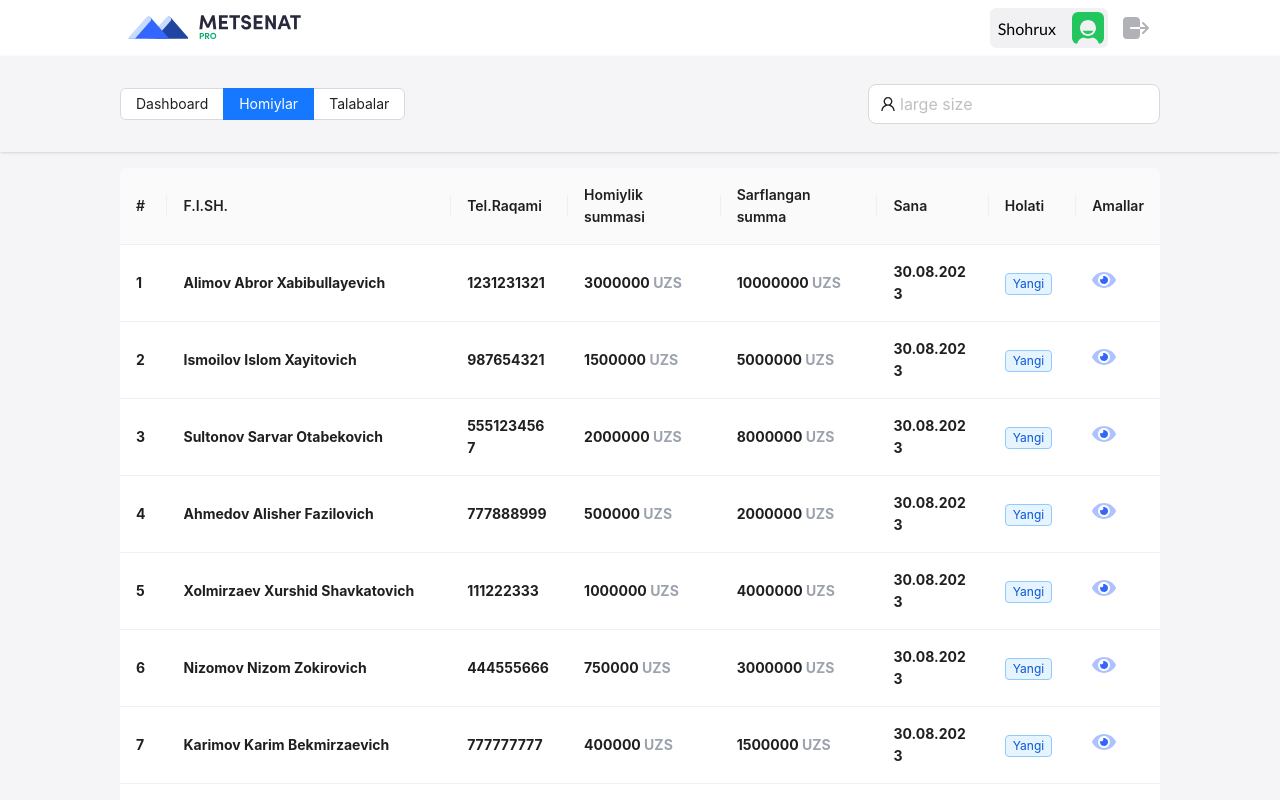
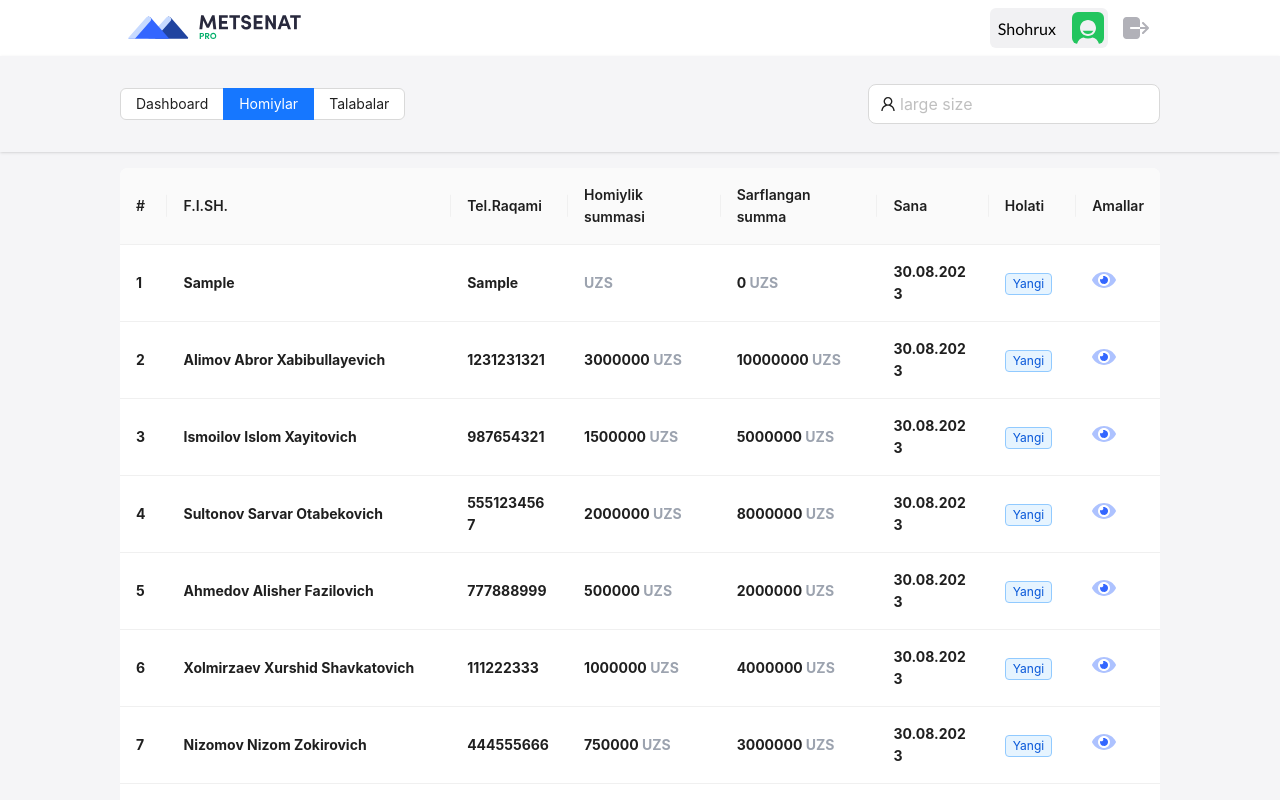
Before and after one commit to Alpen-Gold/metsenat-clud-admin, a React (Create React App) app: page / in a window 1280 px wide. Both pictures are taken after typing "Sample", "Sample" into the empty fields and a click on the button "Submit". Shown: the top 800 px of the page. Built offline with nearby package versions, Linux system fonts and the light colour scheme.

Commit message:
edit project

```diff
--- a/src/pages/sponsors.js
+++ b/src/pages/sponsors.js
@@ -25,7 +25,9 @@ export const Sponsors = () => {
         title: "#",
         dataIndex: "id",
         key: "id",
-        render: (value, row) => <span className={"font-bold"}>{value}</span>,
+        render: (value, row, index) => (
+          <span className={"font-bold"}>{index + 1}</span>
+        ),
       },
       {
         title: "F.I.SH.",
--- a/src/pages/students.js
+++ b/src/pages/students.js
@@ -19,7 +19,9 @@ export const Students = () => {
       title: "#",
       dataIndex: "id",
       key: "id",
-      render: (value, row) => <span className={"font-bold"}>{value}</span>,
+      render: (value, row, index) => (
+        <span className={"font-bold"}>{index + 1}</span>
+      ),
     },
     {
       title: "F.I.SH.",
--- a/src/store/slices/sponsors.js
+++ b/src/store/slices/sponsors.js
@@ -46,7 +46,6 @@ const sponsors = createSlice({
       }, -1);
 
       state.sponsors = [
-        ...state.sponsors,
         {
           id: maxId + 1,
           fullName: action.payload.fullName,
@@ -60,6 +59,7 @@ const sponsors = createSlice({
             ? action.payload.projectName
             : "",
         },
+        ...state.sponsors,
       ];
 
       console.log(state.sponsors);
--- a/src/store/slices/students.js
+++ b/src/store/slices/students.js
@@ -112,7 +112,7 @@ const students = createSlice({
 
       return {
         ...state,
-        students: [...state.students, newStudent],
+        students: [newStudent, ...state.students],
       };
     },
   },
```
